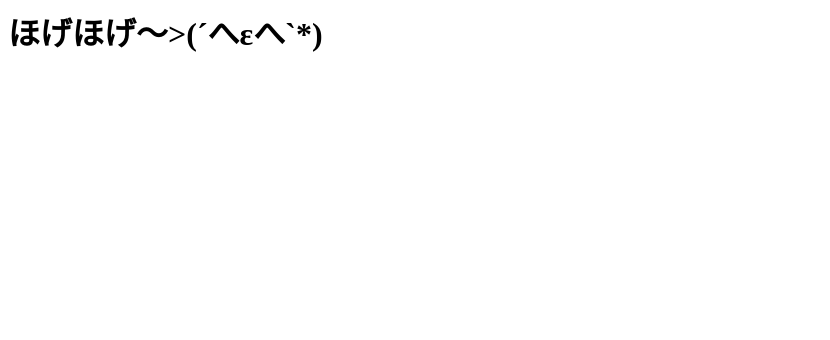
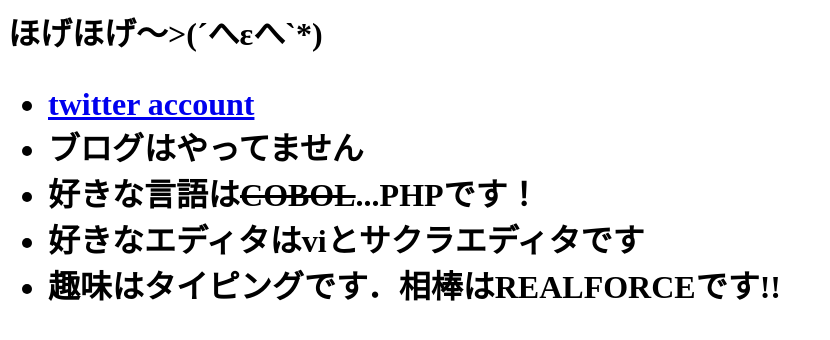
Before and after one commit to omega999/practice_social_coding, a plain HTML site: page yuki.html in a window 1280 px wide. Shown: the whole page, without its empty margins (0-830 px from the left). Drawn offline with Linux system fonts and the light colour scheme.

Commit message:
update: index.html, yuki.html

```diff
--- a/yuki.html
+++ b/yuki.html
@@ -4,8 +4,15 @@
 	<meta charset="utf-8">
 	<title>yuki.html</title>
 </head>
+<body>
 <h1>ほげほげ〜>(´へεへ`*)<h1>
 
-<body>
+<ul>
+	<li><a href="https://twitter.com/FATE7372">twitter account</a></li>
+	<li>ブログはやってません</li>
+	<li>好きな言語は<s>COBOL</s>...PHPです！</li>
+	<li>好きなエディタはviとサクラエディタです</li>
+	<li>趣味はタイピングです．相棒はREALFORCEです!!</li>
+</ul>
 </body>
 </html>
```
Also changed, not shown: index.html (+1 -1 lines).
